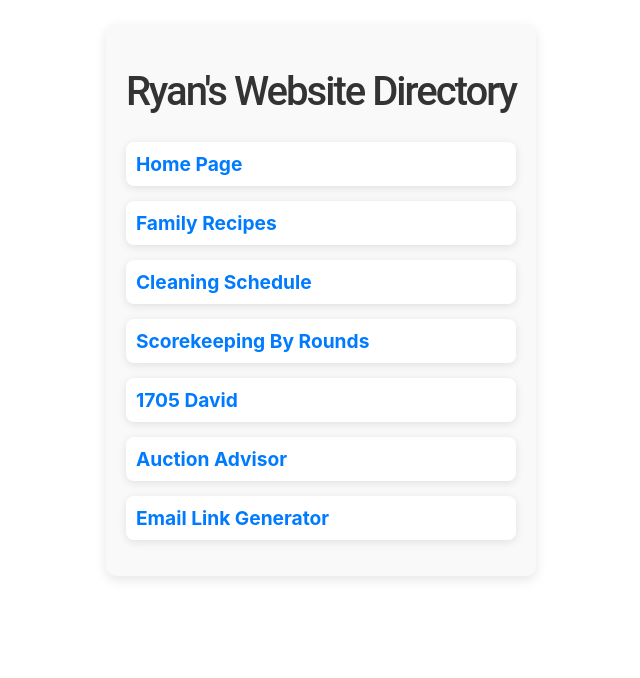
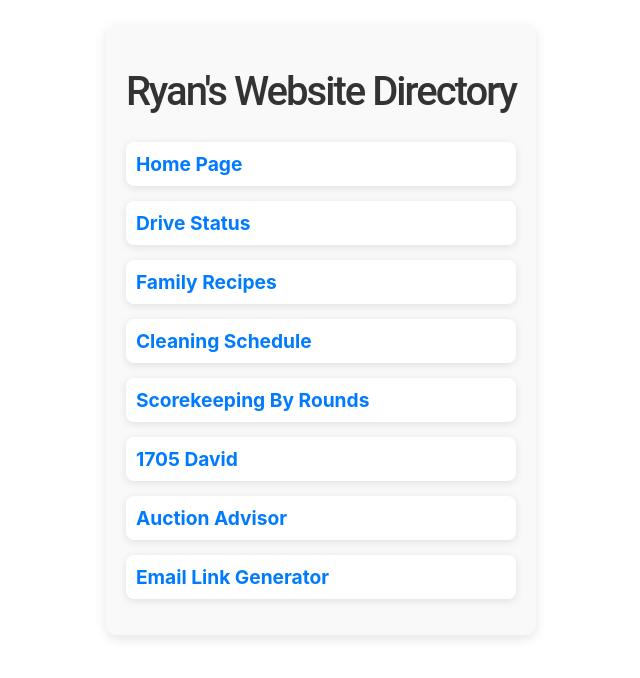
Before and after one commit to rbrock44/directory, an Angular app: page / in a window 1280 px wide. Shown: the top 678 px of the page, without its empty margins (319-959 px from the left). Built offline with nearby package versions, Linux system fonts and the light colour scheme.

Commit message:
add drive status

```diff
--- a/src/app/app.component.ts
+++ b/src/app/app.component.ts
@@ -22,6 +22,11 @@ export class AppComponent {
       name: 'Home Page',
       link: `${this.baseGithub}home-page/`,
       description: 'Quick access to information Ryan wants'
+    },
+    {
+      name: 'Drive Status',
+      link: `${this.baseGithub}drive-status/`,
+      description: 'Quick access to drive connection statuses'
     },
     {
       name: 'Family Recipes',
```
